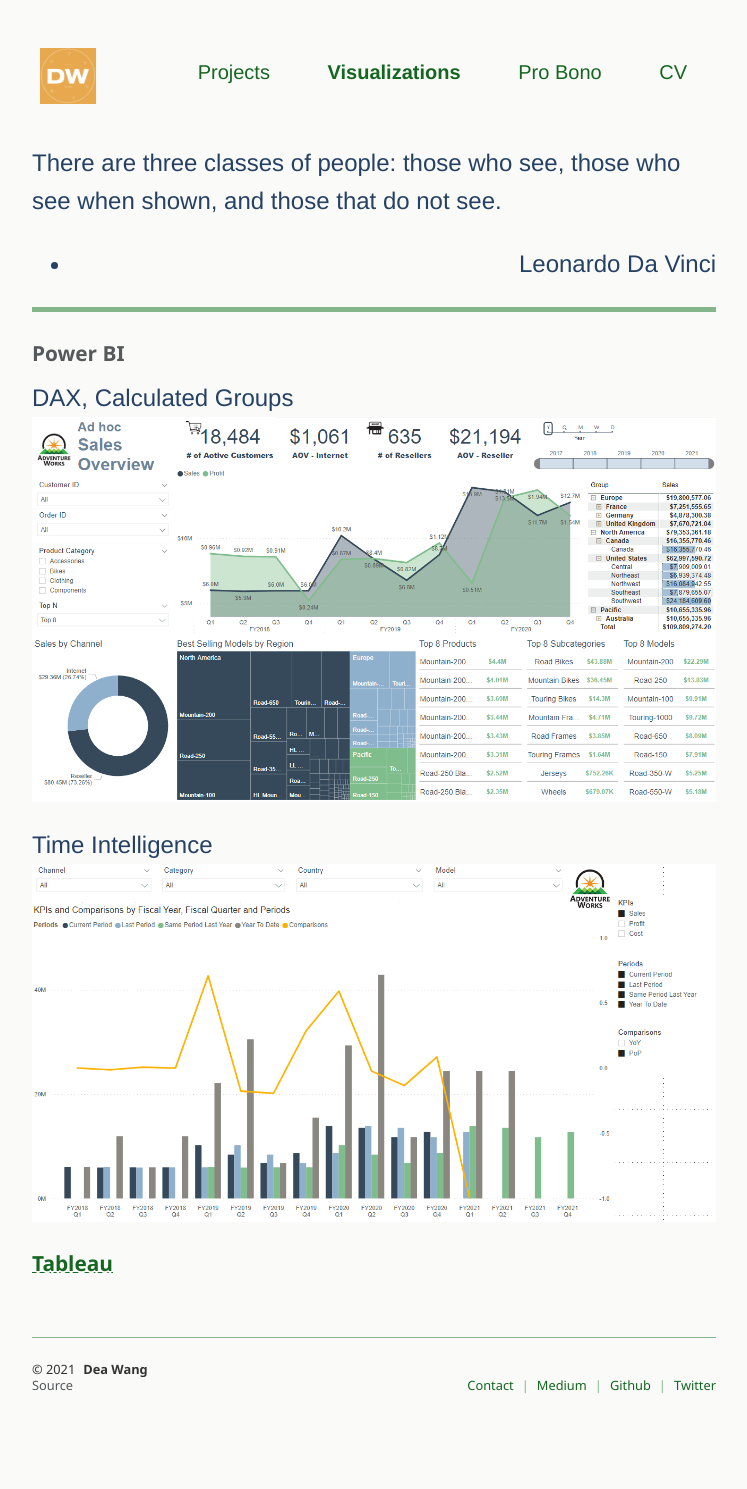
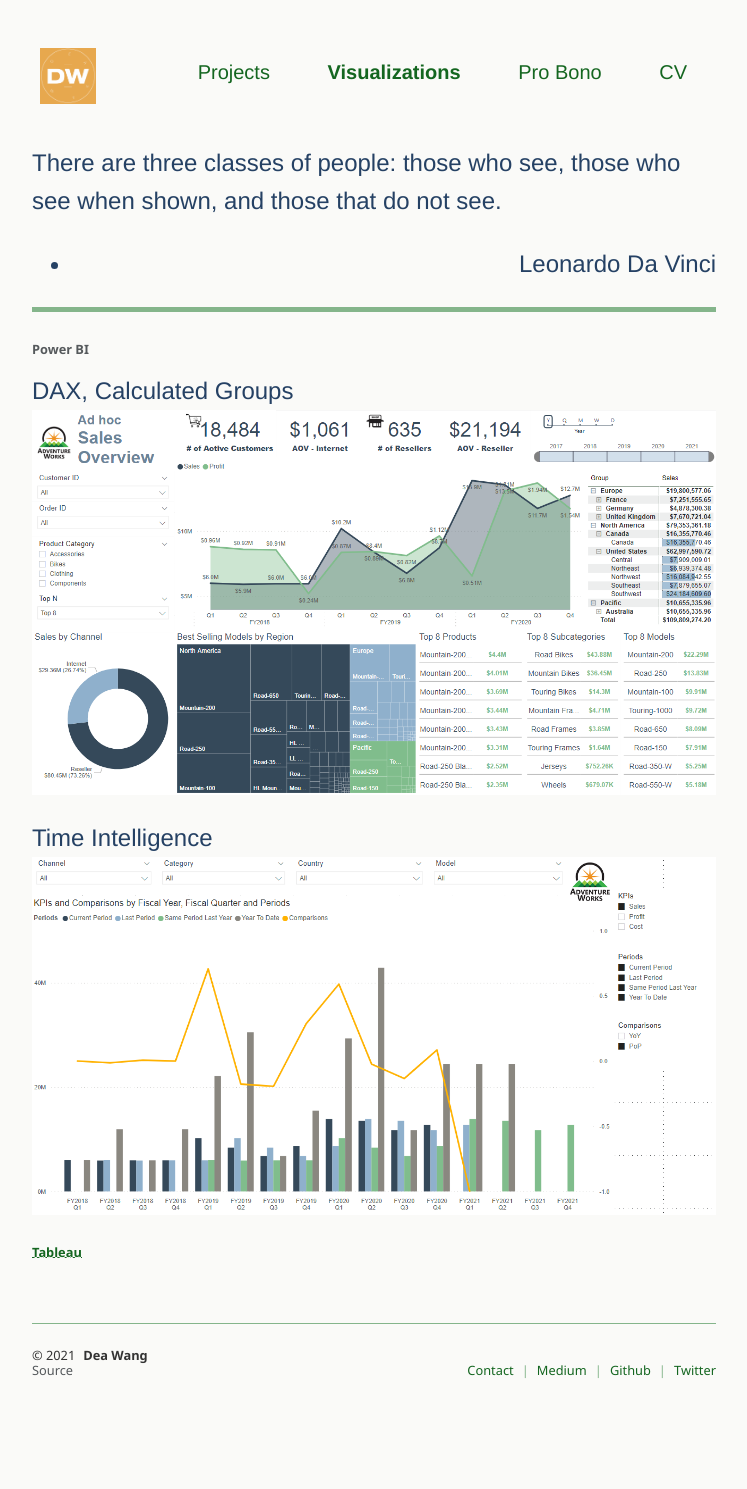
Before and after one commit to deawyk/deawyk.github.io, a Jekyll site: the page built from _pages/visualizations.md, in a window 1280 px wide. Shown: the whole page, without its empty margins (266-1013 px from the left). Built offline with Jekyll 4.4.1, drawn with Linux system fonts in a browser that asks for light colours.

Commit message:
Update _variables.scss

```diff
--- a/_sass/_variables.scss
+++ b/_sass/_variables.scss
@@ -60,7 +60,7 @@
 
 $fs-root:                   16px;
 $fs:                        0.8rem;
-$fs-md:                     1.0rem;
+$fs-md:                     0.6rem;
 
 $fs-h1:                     1.2em;
 $fs-h2:                     1.0rem;
@@ -69,11 +69,11 @@
 $fs-h5:                     0.7rem;
 $fs-h6:                     0.6rem;
 
-$fs-md-h1:                  2.0rem;
-$fs-md-h2:                  1.7rem;
-$fs-md-h3:                  1.3rem;
-$fs-md-h4:                  1.0rem;
-$fs-md-h5:                  0.8rem;
+$fs-md-h1:                  1.2rem;
+$fs-md-h2:                  1.0rem;
+$fs-md-h3:                  0.8rem;
+$fs-md-h4:                  0.75rem;
+$fs-md-h5:                  0.7rem;
 $fs-md-h6:                  0.6rem;
 
 // RESPONSIVE ====================================
```
